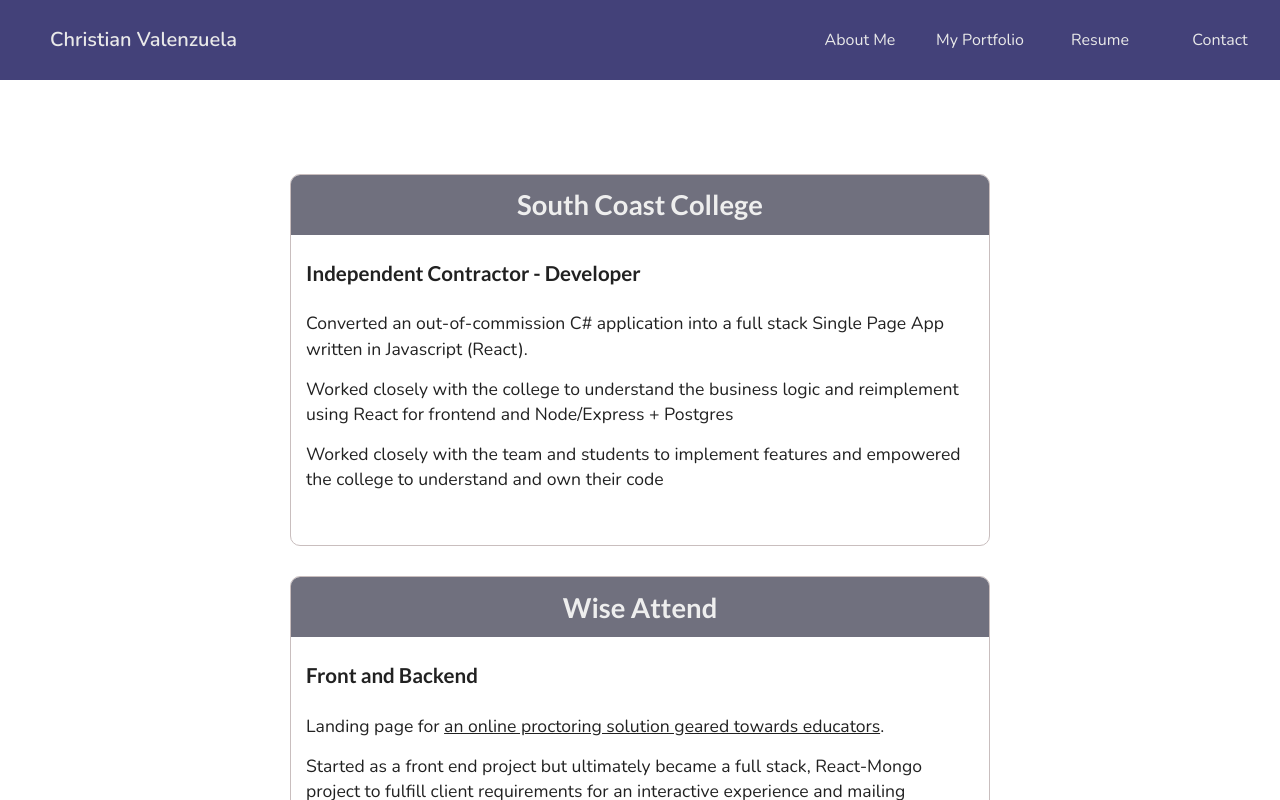
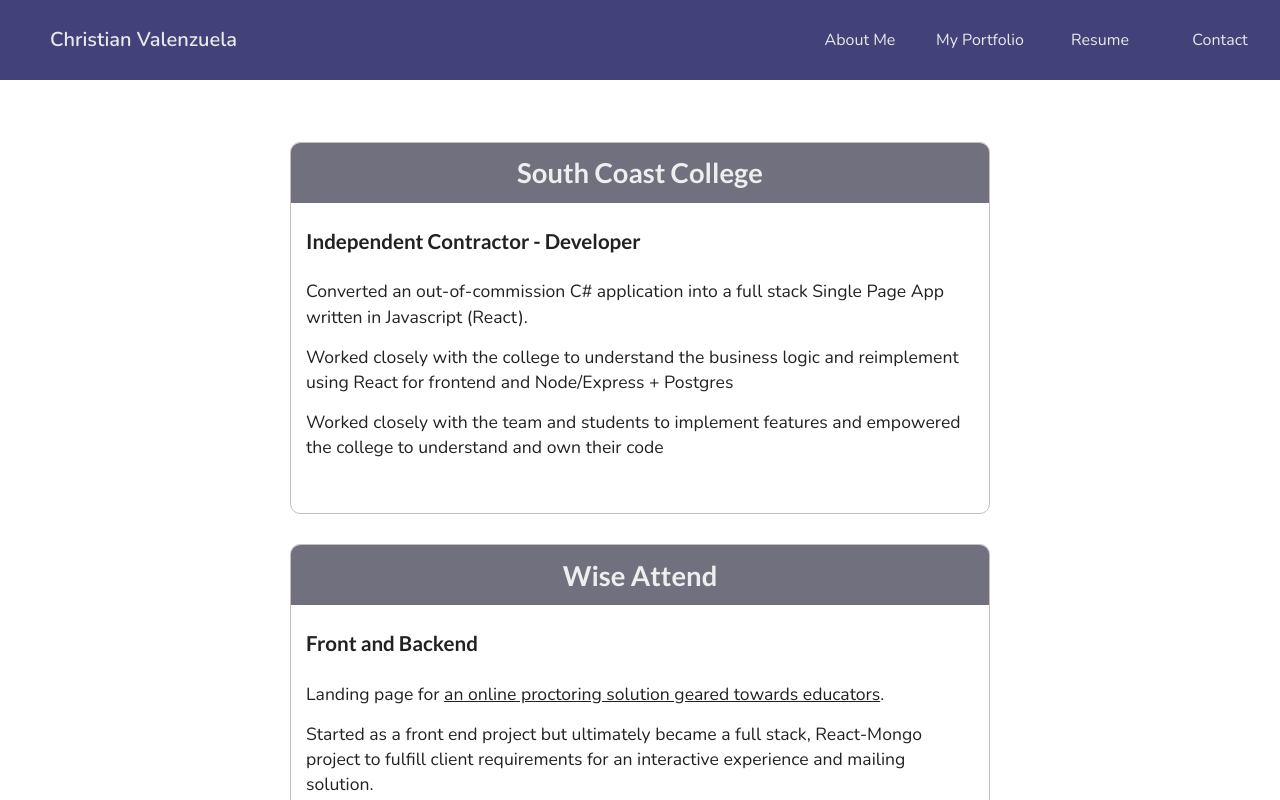
Before and after one commit to chris-av/portfolio-react, a Next.js app: page /portfolio in a window 1280 px wide. Shown: the top 800 px of the page. Built offline with nearby package versions, Linux system fonts and the light colour scheme.

Commit message:
replace container component with simple div

```diff
--- a/pages/portfolio.jsx
+++ b/pages/portfolio.jsx
@@ -1,4 +1,5 @@
 import React from 'react';
+import styled from 'styled-components';
 import Card from '@/components/Card';
 import LayoutPadding from '@/styles/LayoutPadding';
 
@@ -16,7 +17,7 @@ const Portfolio = () => {
   }));
 
   return (
-    <LayoutPadding>
+    <Container>
       { portfolio.map((portf, i) => (
           <animated.div style={styles[i]} key={i}>
             <Card
@@ -27,9 +28,13 @@ const Portfolio = () => {
             />
           </animated.div>
         )) }
-    </LayoutPadding>
+    </Container>
   )
 }
 
 
+const Container = styled.div`
+  padding: 2rem 0;
+`;
+
 export default Portfolio;
```
